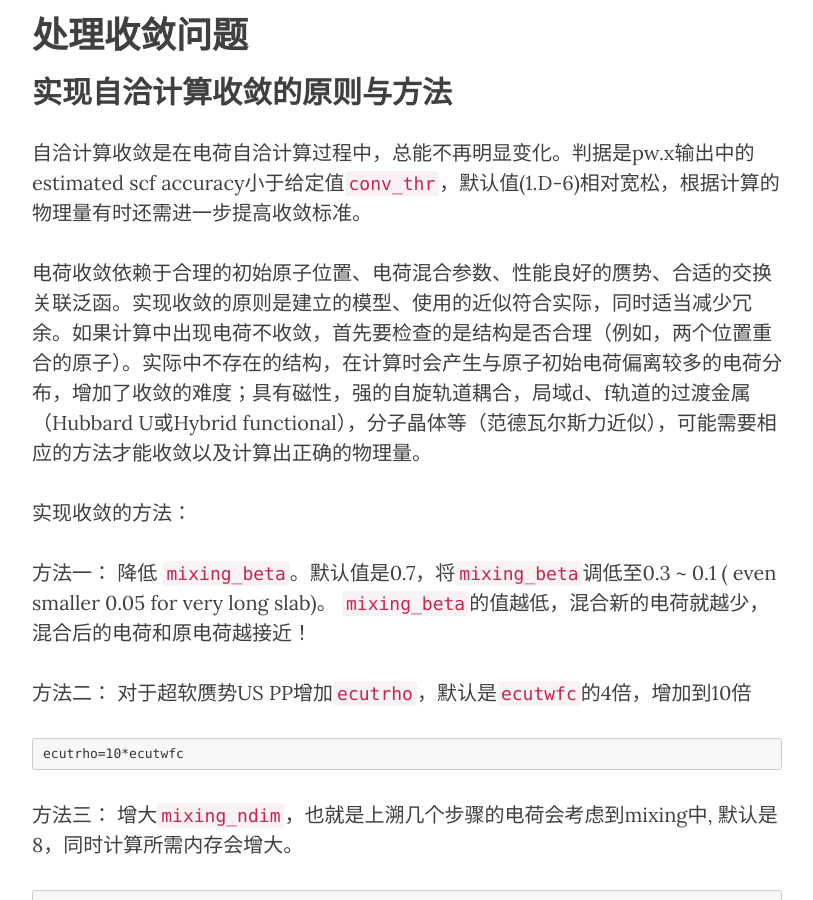
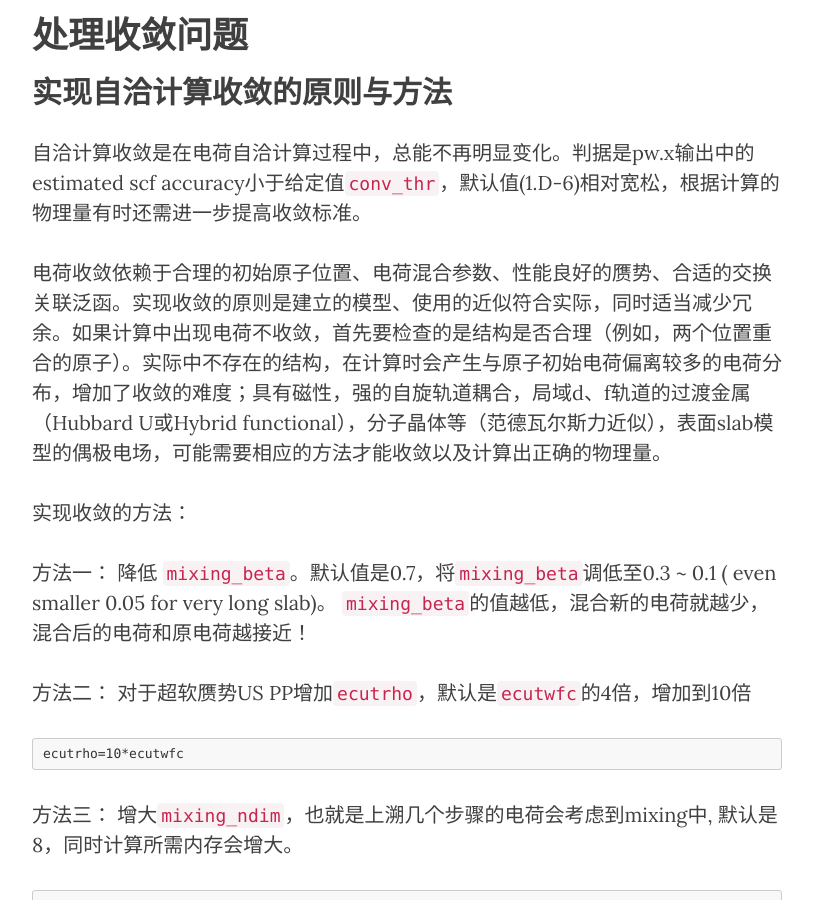
Before and after one commit to yyyu200/DFTbook, a Jekyll site: the page built from _posts/2019-06-27-converge.md, in a window 1280 px wide and 900 px high, scrolled down 303 px. Shown: the whole window, without its empty margins (233-1046 px from the left). Built offline with Jekyll 4.4.1, drawn with Linux system fonts in a browser that asks for light colours; nearby versions of some CDN libraries; comment, search, counter and statistics services are not loaded.

Commit message:
modify at20190801-09:11:48-aliyun

```diff
--- a/_posts/2019-06-27-converge.md
+++ b/_posts/2019-06-27-converge.md
@@ -25,7 +25,7 @@
 
 自洽计算收敛是在电荷自洽计算过程中，总能不再明显变化。判据是pw.x输出中的estimated scf accuracy小于给定值`conv_thr`，默认值(1.D-6)相对宽松，根据计算的物理量有时还需进一步提高收敛标准。
 
-电荷收敛依赖于合理的初始原子位置、电荷混合参数、性能良好的赝势、合适的交换关联泛函。实现收敛的原则是建立的模型、使用的近似符合实际，同时适当减少冗余。如果计算中出现电荷不收敛，首先要检查的是结构是否合理（例如，两个位置重合的原子）。实际中不存在的结构，在计算时会产生与原子初始电荷偏离较多的电荷分布，增加了收敛的难度；具有磁性，强的自旋轨道耦合，局域d、f轨道的过渡金属（Hubbard U或Hybrid functional），分子晶体等（范德瓦尔斯力近似），可能需要相应的方法才能收敛以及计算出正确的物理量。
+电荷收敛依赖于合理的初始原子位置、电荷混合参数、性能良好的赝势、合适的交换关联泛函。实现收敛的原则是建立的模型、使用的近似符合实际，同时适当减少冗余。如果计算中出现电荷不收敛，首先要检查的是结构是否合理（例如，两个位置重合的原子）。实际中不存在的结构，在计算时会产生与原子初始电荷偏离较多的电荷分布，增加了收敛的难度；具有磁性，强的自旋轨道耦合，局域d、f轨道的过渡金属（Hubbard U或Hybrid functional），分子晶体等（范德瓦尔斯力近似），表面slab模型的偶极电场，可能需要相应的方法才能收敛以及计算出正确的物理量。
 
 实现收敛的方法：
 
```
